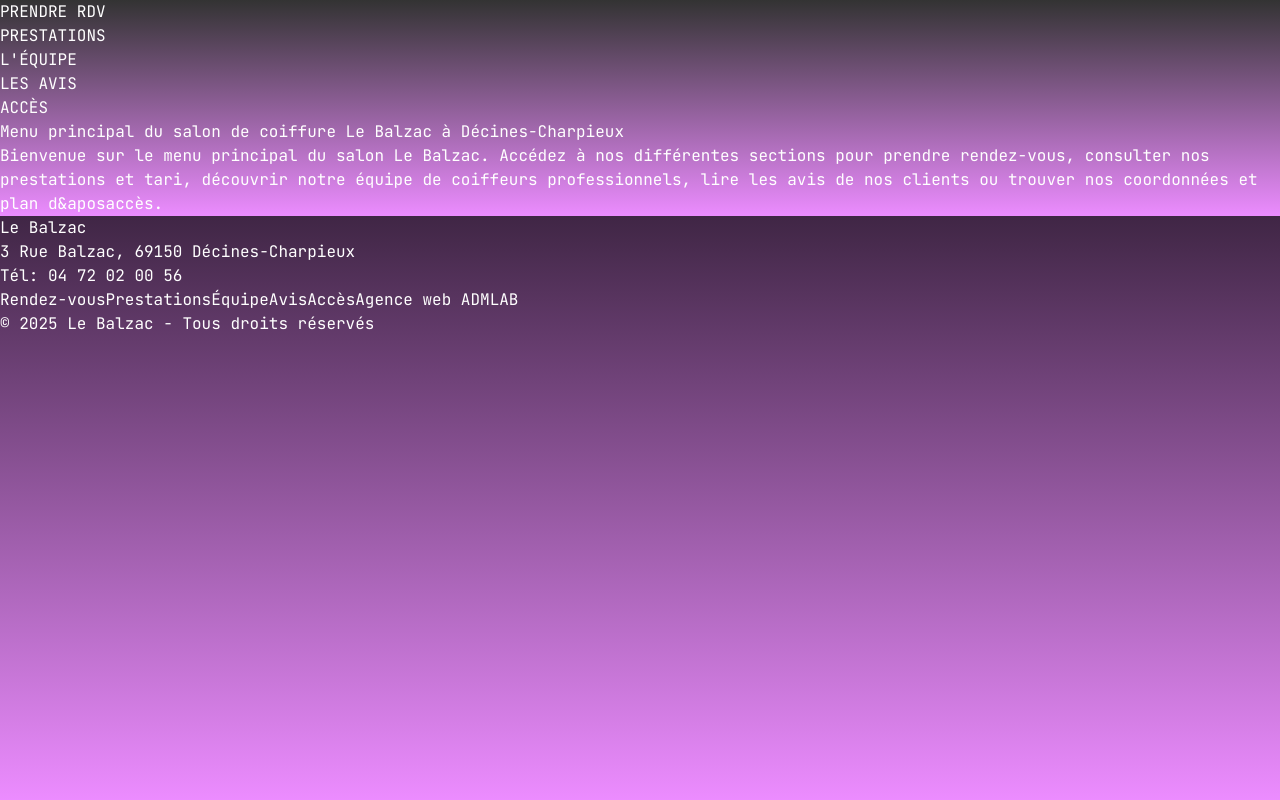
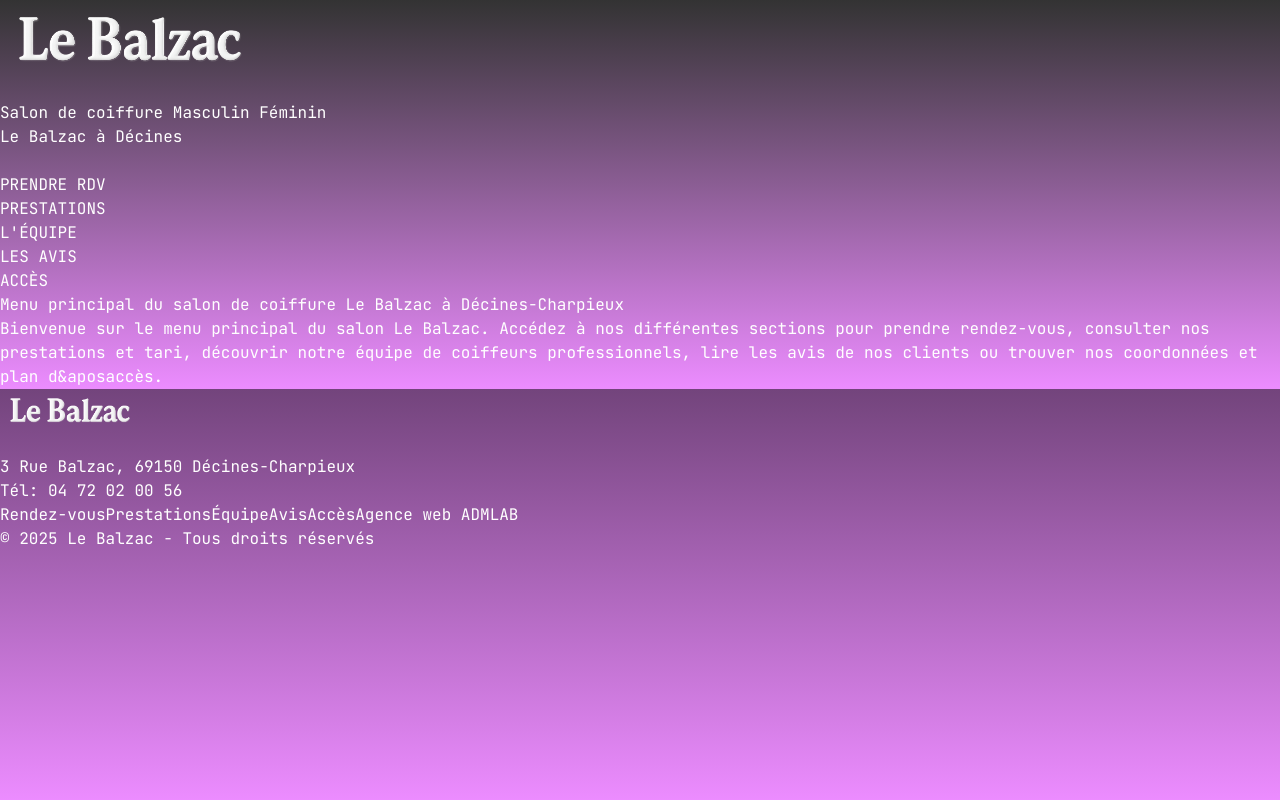
Before and after one commit to Luckywi/balzac, a Next.js app: page /menu in a window 1280 px wide. Built offline with nearby package versions, Linux system fonts and the light colour scheme.

Commit message:
logo upgarde

```diff
--- a/src/app/components/Footer.tsx
+++ b/src/app/components/Footer.tsx
@@ -2,6 +2,7 @@
 "use client";
 
 import Link from "next/link";
+import Image from "next/image";
 
 export default function Footer() {
   return (
@@ -9,7 +10,18 @@ export default function Footer() {
       <div className="max-w-md mx-auto">
         {/* Coordonnées du salon */}
         <div className="text-center mb-4">
-          <h3 className="text-white font-medium mb-2">Le Balzac</h3>
+          <div className="flex justify-center">
+          <Link href="/">
+              <Image
+                src="/images/salon/le-balzac-logo.png"
+                alt="Logo Le Balzac Salon de Coiffure Décines"
+                width={140}
+                height={64}
+                priority
+              />
+              </Link>
+            </div>
+            <br></br>
           <p className="text-white/80 text-sm">3 Rue Balzac, 69150 Décines-Charpieux</p>
           <p className="text-white/80 text-sm">Tél: 04 72 02 00 56</p>
         </div>
--- a/src/app/menu/MenuClient.tsx
+++ b/src/app/menu/MenuClient.tsx
@@ -1,6 +1,7 @@
 "use client";
 
 import Link from "next/link";
+import Image from "next/image";
 
 export default function MenuClient() {
     return (
@@ -11,6 +12,22 @@ export default function MenuClient() {
           fontFamily: "var(--font-jetbrains-mono)",
         }}
       >
+
+<div className="mb-4 w-full flex flex-col items-center">
+  <Link href="/">
+              <Image
+                src="/images/salon/le-balzac-logo.png"
+                alt="Logo Le Balzac Salon de Coiffure Décines"
+                width={260}
+                height={128}
+                priority
+                className="mb-2"
+              />
+              </Link>
+              <br></br>
+              <h1 className="sr-only">Salon de coiffure Masculin Féminin <br></br> Le Balzac à Décines</h1>
+              <br></br>
+            </div>
         <nav aria-label="Navigation principale" className="w-full max-w-md mx-auto">
   <ul className="flex flex-col items-center justify-center gap-6">
     {[
```
Also changed, not shown: src/app/HomeClient.tsx (+18 -9 lines), src/app/admlab/AdmClient.tsx (+8 -1 lines), public/images/salon/le-balzac-logo.png (added).
